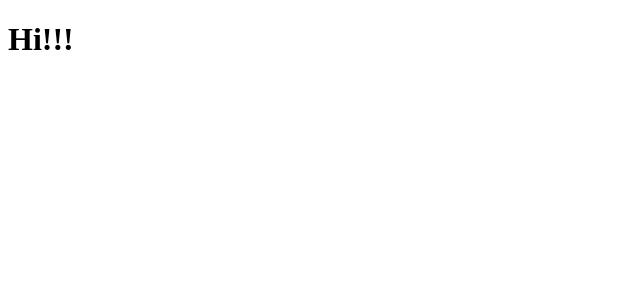
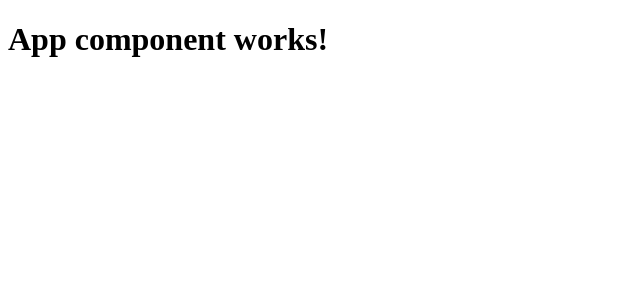
Before and after one commit to Akshay-Tarde/meme-generator, a React (Vite) app: page / in a window 1280 px wide. Shown: the top 300 px of the page, without its empty margins (0-640 px from the left). Built offline with nearby package versions, Linux system fonts and the light colour scheme.

Commit message:
Added the App component.

```diff
--- /dev/null
+++ b/src/App.jsx
@@ -0,0 +1,7 @@
+import React from "react";
+
+function App() {
+  return <h1>App component works!</h1>;
+}
+
+export default App;
--- a/src/main.jsx
+++ b/src/main.jsx
@@ -1,6 +1,10 @@
 import React from "react";
 import ReactDOM from "react-dom/client";
-
+import App from "./App";
 const root = ReactDOM.createRoot(document.getElementById("root"));
 
-root.render(<h1>Hi!!!</h1>);
+root.render(
+  <React.StrictMode>
+    <App />
+  </React.StrictMode>
+);
```
